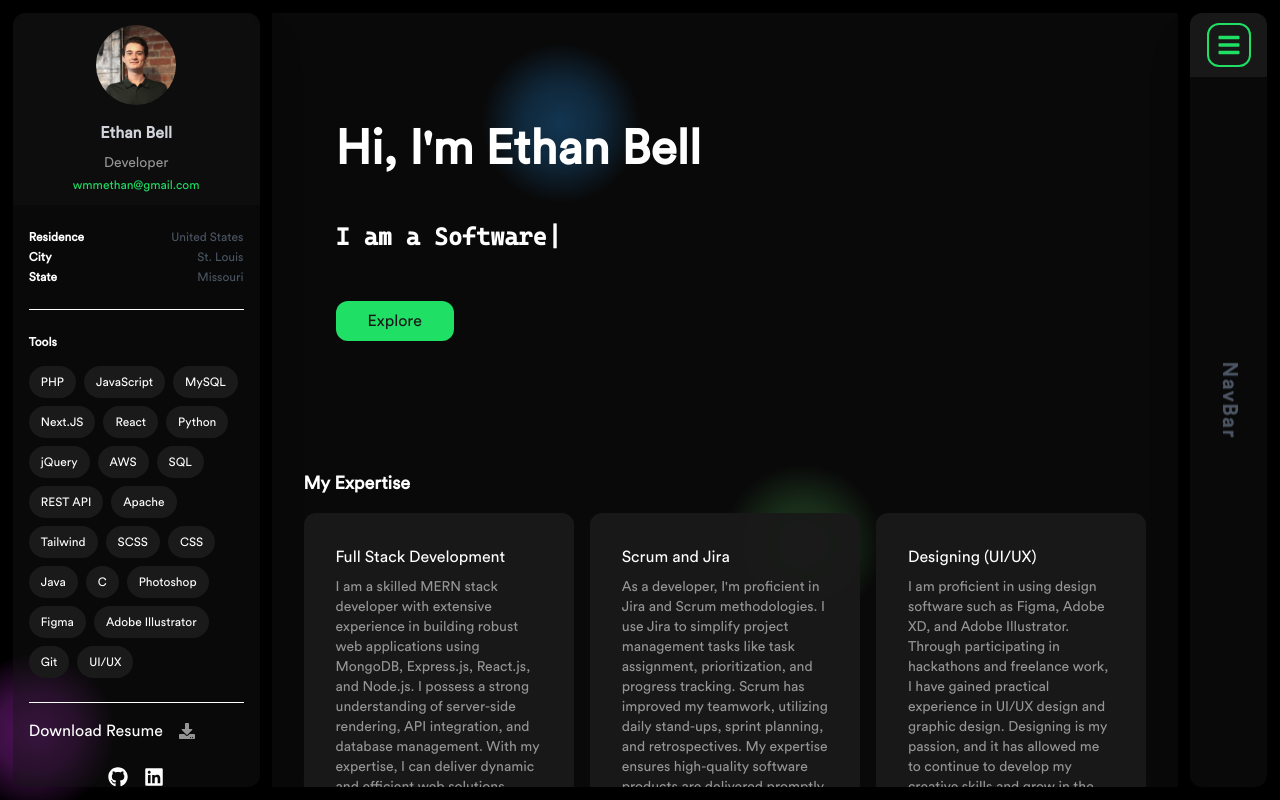
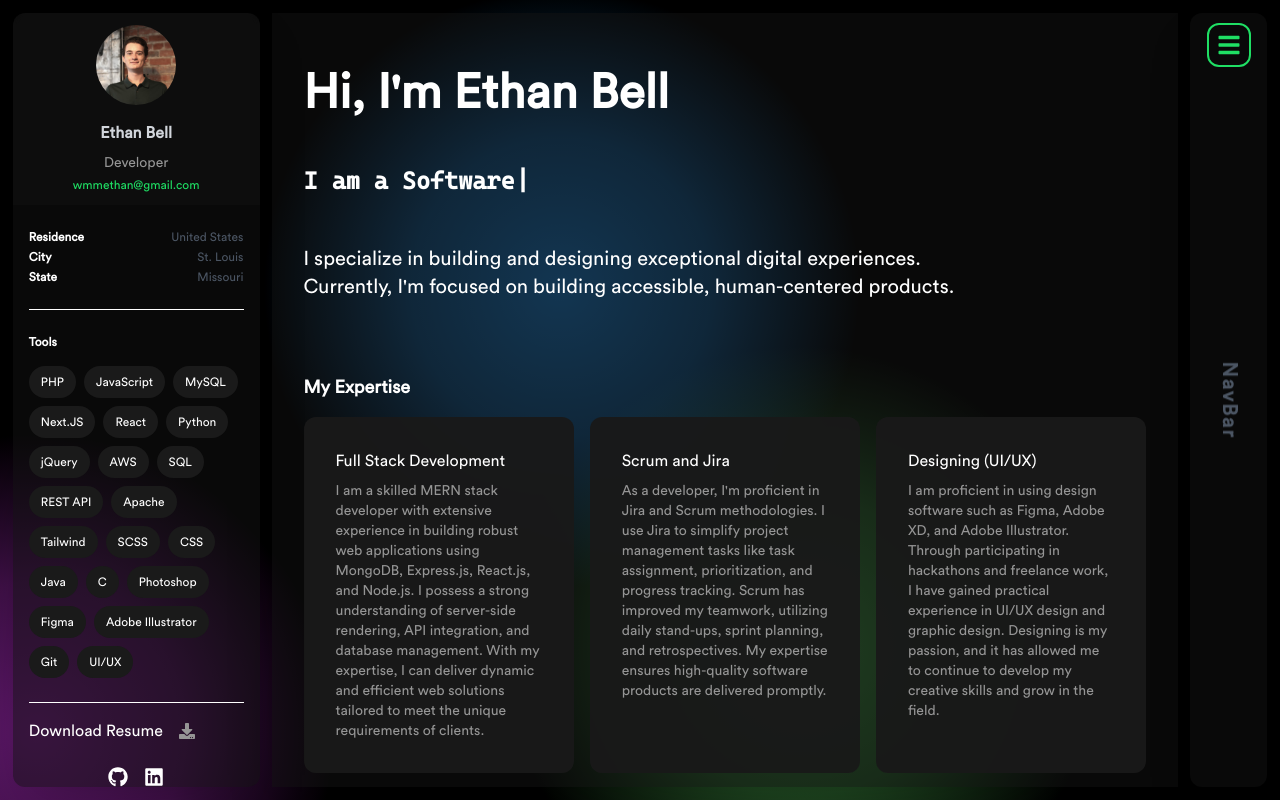
Before and after one commit to ethan33456/portfolio, a Next.js app: page / in a window 1280 px wide. Built offline with nearby package versions, Linux system fonts and the light colour scheme.

Commit message:
adjusted banner

```diff
--- a/components/Background/AnimatedBackground.jsx
+++ b/components/Background/AnimatedBackground.jsx
@@ -89,7 +89,7 @@ const AnimatedBackground = () => {
             orbs.push(new Orb(
                 Math.random() * canvas.width,
                 Math.random() * canvas.height,
-                80,
+                300,
                 colors[i]  // Each orb gets its own color
             ));
         }
--- a/components/Common/Nav/Nav.jsx
+++ b/components/Common/Nav/Nav.jsx
@@ -17,8 +17,8 @@ const Nav = ({ setIsOpen, isOpen }) => {
 
     return (
         <DrawerLayout setIsOpen={setIsOpen} isOpen={isOpen}>
-            <div className="absolute z-50 flex flex-col justify-center lg:inset-y-0  -right-0 lg:right-0 w-64 h-screen lg:mt-3 lg:mr-3 lg:h-[96%] bg-DeepNightBlack shadow-2xl md:rounded-xl md:overflow-hidden">
-                <div onClick={e => setIsOpen(false)} className="flex text-LightGray absolute top-0 w-full items-center justify-start pl-6 text-sm h-10 bg-DeepNightBlack">
+            <div className="bg-EveningBlack absolute z-50 flex flex-col justify-center lg:inset-y-0  -right-0 lg:right-0 w-64 h-screen lg:mt-3 lg:mr-3 lg:h-[96%] bg-DeepNightBlack shadow-2xl md:rounded-xl md:overflow-hidden">
+                <div onClick={e => setIsOpen(false)} className="flex text-LightGray absolute top-0 w-full items-center justify-start pl-6 text-sm h-10 bg-EveningBlack">
                     <ImCross />
                 </div>
                 <div className="flex flex-col gap-y-2 px-6 w-full transition">
--- a/components/HomeComponents/Banner.jsx
+++ b/components/HomeComponents/Banner.jsx
@@ -1,10 +1,9 @@
 import Typewriter from 'typewriter-effect';
-import { Link } from 'react-scroll';
 
 const Banner = () => {
     return (
-        <div className="lg:px-8 2xl:px-16 py-16 lg:py-28">
-            <div className="flex flex-col px-4 lg:px-8">
+        <div className="lg:px-8 2xl:px-16 py-16 lg:py-14">
+            <div className="flex flex-col">
                 <div className="flex flex-col gap-y-4">
                     <h1 className="text-Snow text-4xl lg:text-5xl font-bold mb-4">
                         Hi, I'm Ethan Bell
@@ -23,16 +22,10 @@ const Banner = () => {
                             </span>
                         </span>
                     </div>
-                    <Link
-                        to='intro'
-                        spy={true}
-                        smooth={true}
-                        duration={500}
-                        offset={-50}
-                        className="button w-fit mt-4"
-                    >
-                        Explore
-                    </Link>
+                    <p className="text-Snow text-lg lg:text-xl mt-4 max-w-2xl">
+                        I specialize in building and designing exceptional digital experiences.
+                        Currently, I'm focused on building accessible, human-centered products.
+                    </p>
                 </div>
             </div>
         </div>
--- a/pages/layout.js
+++ b/pages/layout.js
@@ -45,7 +45,7 @@ export default function Layout({ children }) {
         {/* right side */}
         {/* right side */}
         <div className={`hidden lg:block absolute lg:w-20 lg:relative bg-DeepNightBlack shadow-2xl rounded-xl overflow-hidden`}>
-          <div onClick={(e) => setIsOpen(!isOpen)} className='bg-MidNightBlack text-Green hidden lg:flex items-center h-16 justify-center text-2xl '>
+          <div onClick={(e) => setIsOpen(!isOpen)} className='text-Green hidden lg:flex items-center h-16 justify-center text-2xl '>
             <span className='icon border-2 border-Green p-2 rounded-xl'>
               {' '}
               <FaBars />
```
